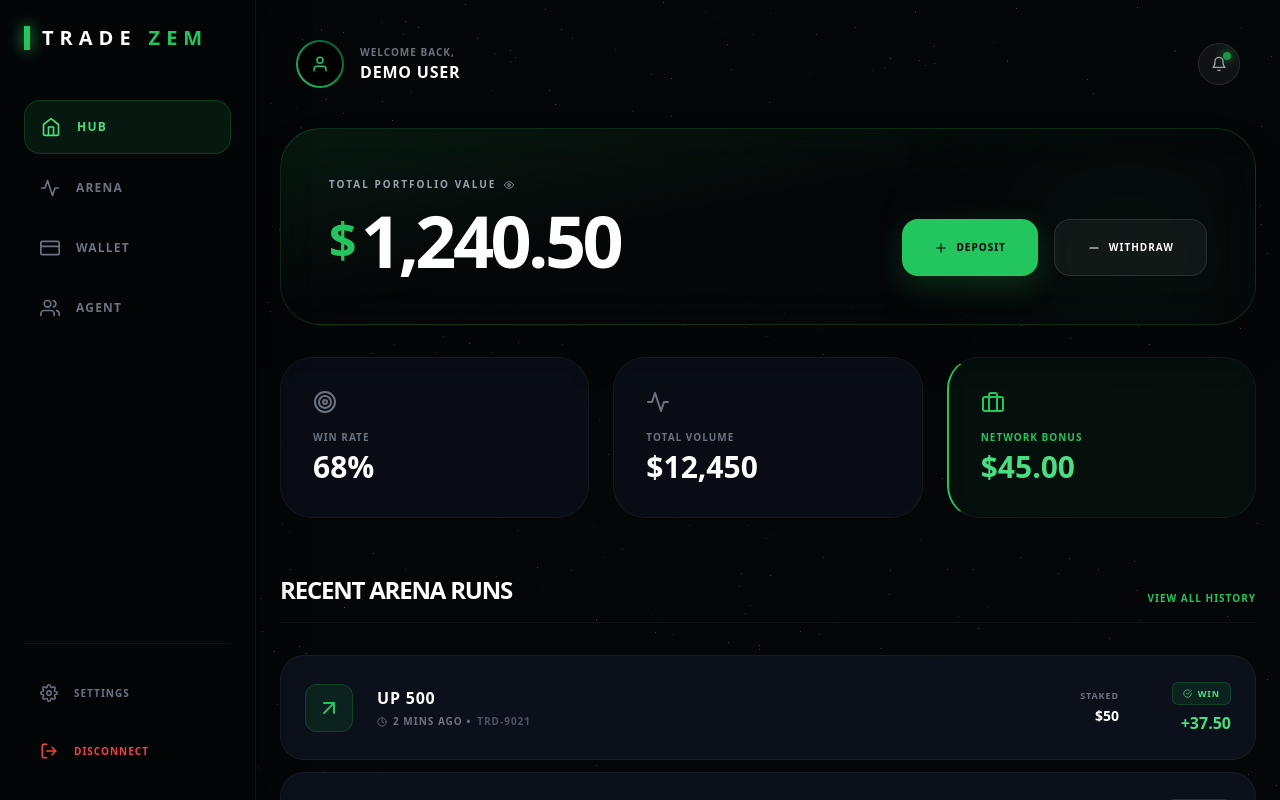
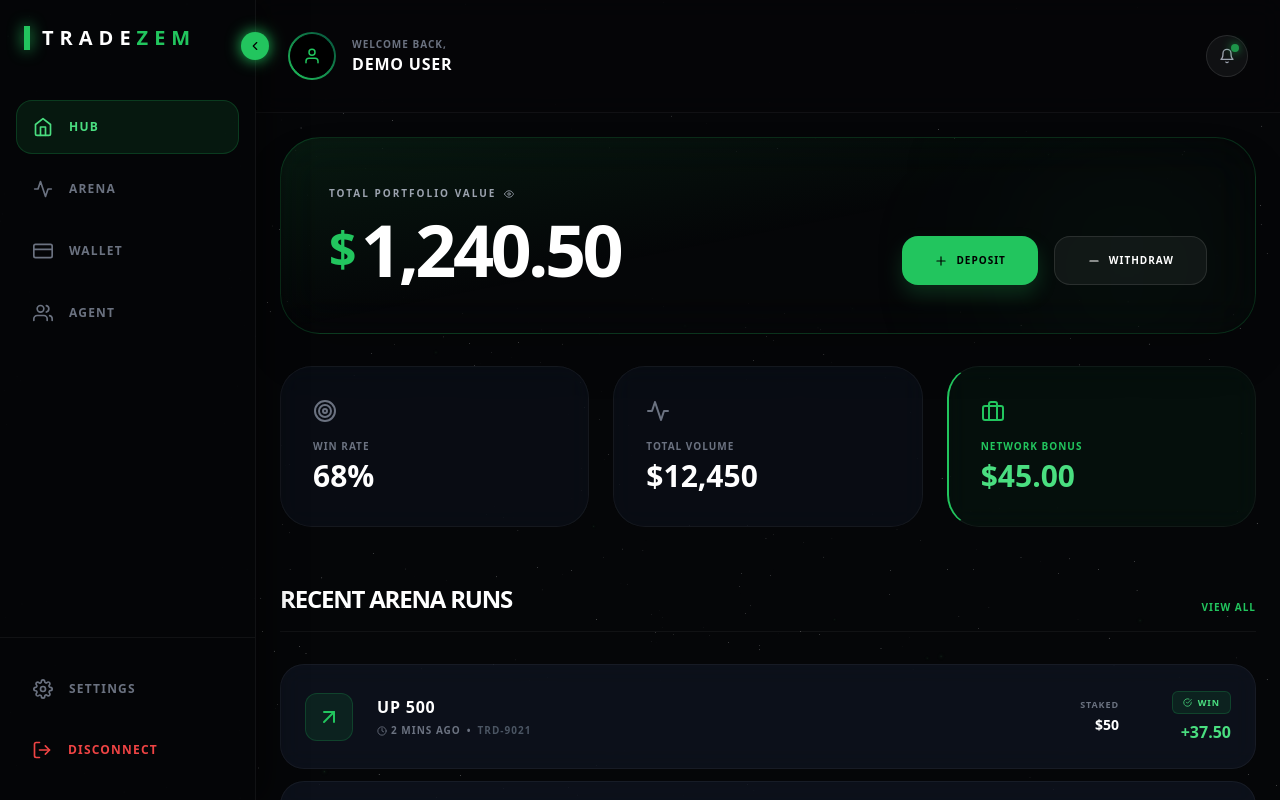
Before and after one commit to marksluistechnologies/trade-zem, a Next.js app: page /dashboard in a window 1280 px wide. Built offline with nearby package versions, Linux system fonts and the light colour scheme.

Commit message:
Fixed missing FiWallet icon in dashboard

```diff
--- a/src/app/dashboard/page.js
+++ b/src/app/dashboard/page.js
@@ -1,7 +1,7 @@
 "use client";
 
 import React, { useState } from 'react';
-import { motion } from 'framer-motion';
+import { motion, AnimatePresence } from 'framer-motion';
 import { Canvas } from '@react-three/fiber';
 import { Stars, Sparkles } from '@react-three/drei';
 import Link from 'next/link';
@@ -9,7 +9,8 @@ import {
   FiHome, FiActivity, FiCreditCard, FiUsers, FiUser,
   FiArrowUpRight, FiArrowDownLeft, FiClock,
   FiCheckCircle, FiXCircle, FiBell, FiPlus, FiMinus,
-  FiEye, FiTarget, FiBriefcase, FiLogOut, FiSettings
+  FiEye, FiTarget, FiBriefcase, FiLogOut, FiSettings,
+  FiChevronLeft, FiChevronRight, FiMenu
 } from 'react-icons/fi';
 
 // --- Shared Badge Component ---
@@ -28,6 +29,9 @@ const Badge = ({ children, type = 'neutral' }) => {
 };
 
 export default function Dashboard() {
+  // Sidebar State for Desktop
+  const [isSidebarOpen, setIsSidebarOpen] = useState(true);
+
   // Mock Data for UI
   const userData = {
     balance: "1,240.50",
@@ -56,56 +60,83 @@ export default function Dashboard() {
       </div>
 
       {/* ============================================================== */}
-      {/* 1. DESKTOP SIDEBAR (Hidden on Mobile)                          */}
+      {/* 1. DESKTOP SIDEBAR (Collapsible)                               */}
       {/* ============================================================== */}
-      <aside className="fixed left-0 top-0 h-full w-64 bg-[#050608]/90 backdrop-blur-2xl border-r border-white/5 z-50 hidden md:flex flex-col p-6 shadow-[10px_0_30px_rgba(0,0,0,0.5)]">
+      <motion.aside
+        initial={false}
+        animate={{ width: isSidebarOpen ? 256 : 80 }} // 256px (w-64) or 80px
+        className="fixed left-0 top-0 h-full bg-[#050608]/90 backdrop-blur-2xl border-r border-white/5 z-50 hidden md:flex flex-col py-6 shadow-[10px_0_30px_rgba(0,0,0,0.5)]"
+      >
+
+        {/* Sidebar Toggle Button */}
+        <button
+          onClick={() => setIsSidebarOpen(!isSidebarOpen)}
+          className="absolute -right-3.5 top-8 w-7 h-7 bg-green-500 text-black rounded-full flex items-center justify-center hover:scale-110 transition-transform shadow-[0_0_15px_#22c55e]"
+        >
+          {isSidebarOpen ? <FiChevronLeft className="text-sm" /> : <FiChevronRight className="text-sm" />}
+        </button>
 
         {/* Brand Logo */}
-        <Link href="/" className="text-xl font-black tracking-[0.3em] flex items-center gap-3 mb-12 hover:opacity-80 transition-opacity">
-          <div className="w-1.5 h-6 bg-green-500 shadow-[0_0_15px_#22c55e]" />
-          TRADE<span className="text-green-500">ZEM</span>
-        </Link>
+        <div className={`px-6 mb-12 flex items-center ${isSidebarOpen ? 'justify-start' : 'justify-center'}`}>
+          <Link href="/" className="flex items-center gap-3 hover:opacity-80 transition-opacity">
+            <div className="w-1.5 h-6 bg-green-500 shadow-[0_0_15px_#22c55e] flex-none" />
+            <AnimatePresence>
+              {isSidebarOpen && (
+                <motion.span
+                  initial={{ opacity: 0, width: 0 }}
+                  animate={{ opacity: 1, width: 'auto' }}
+                  exit={{ opacity: 0, width: 0 }}
+                  className="text-xl font-black tracking-[0.3em] overflow-hidden whitespace-nowrap"
+                >
+                  TRADE<span className="text-green-500">ZEM</span>
+                </motion.span>
+              )}
+            </AnimatePresence>
+          </Link>
+        </div>
 
         {/* Navigation Links */}
-        <nav className="flex-1 space-y-2">
-          <Link href="/dashboard" className="flex items-center gap-4 p-4 rounded-2xl bg-green-500/10 text-green-400 border border-green-500/20 transition-all">
-            <FiHome className="text-xl" />
-            <span className="text-xs font-black uppercase tracking-widest">Hub</span>
-          </Link>
-          <Link href="#arena" className="flex items-center gap-4 p-4 rounded-2xl text-gray-500 hover:text-white hover:bg-white/5 transition-all">
-            <FiActivity className="text-xl" />
-            <span className="text-xs font-black uppercase tracking-widest">Arena</span>
-          </Link>
-          <Link href="#wallet" className="flex items-center gap-4 p-4 rounded-2xl text-gray-500 hover:text-white hover:bg-white/5 transition-all">
-            <FiCreditCard className="text-xl" />
-            <span className="text-xs font-black uppercase tracking-widest">Wallet</span>
-          </Link>
-          <Link href="#expert" className="flex items-center gap-4 p-4 rounded-2xl text-gray-500 hover:text-white hover:bg-white/5 transition-all">
-            <FiUsers className="text-xl" />
-            <span className="text-xs font-black uppercase tracking-widest">Agent</span>
-          </Link>
+        <nav className="flex-1 space-y-2 px-4">
+          <SidebarItem href="/dashboard" icon={<FiHome />} text="Hub" active isOpen={isSidebarOpen} />
+          <SidebarItem href="#arena" icon={<FiActivity />} text="Arena" isOpen={isSidebarOpen} />
+          <SidebarItem href="#wallet" icon={<FiCreditCard />} text="Wallet" isOpen={isSidebarOpen} />
+          <SidebarItem href="#expert" icon={<FiUsers />} text="Agent" isOpen={isSidebarOpen} />
         </nav>
 
         {/* Footer Actions in Sidebar */}
-        <div className="mt-auto border-t border-white/5 pt-6 space-y-2">
-          <Link href="#settings" className="flex items-center gap-4 p-4 rounded-2xl text-gray-500 hover:text-white hover:bg-white/5 transition-all">
-            <FiSettings className="text-lg" />
-            <span className="text-[10px] font-black uppercase tracking-widest">Settings</span>
-          </Link>
-          <button className="w-full flex items-center gap-4 p-4 rounded-2xl text-red-500 hover:bg-red-500/10 transition-all text-left">
-            <FiLogOut className="text-lg" />
-            <span className="text-[10px] font-black uppercase tracking-widest">Disconnect</span>
+        <div className="mt-auto border-t border-white/5 pt-6 px-4 space-y-2">
+          <SidebarItem href="#settings" icon={<FiSettings />} text="Settings" isOpen={isSidebarOpen} />
+          <button className={`w-full flex items-center gap-4 p-4 rounded-2xl text-red-500 hover:bg-red-500/10 transition-all ${isSidebarOpen ? 'justify-start px-4' : 'justify-center px-0'}`}>
+            <FiLogOut className="text-xl flex-none" />
+            <AnimatePresence>
+              {isSidebarOpen && (
+                <motion.span
+                  initial={{ opacity: 0, width: 0 }}
+                  animate={{ opacity: 1, width: 'auto' }}
+                  exit={{ opacity: 0, width: 0 }}
+                  className="text-xs font-black uppercase tracking-widest overflow-hidden whitespace-nowrap text-left"
+                >
+                  Disconnect
+                </motion.span>
+              )}
+            </AnimatePresence>
           </button>
         </div>
-      </aside>
+      </motion.aside>
 
       {/* ============================================================== */}
-      {/* 2. MAIN CONTENT AREA (Pushed right on Desktop)                 */}
+      {/* 2. MAIN CONTENT AREA (Pushed right dynamically on Desktop)     */}
       {/* ============================================================== */}
-      <div className="flex-1 w-full relative z-10 md:ml-64 pb-24 md:pb-12 overflow-y-auto h-screen custom-scrollbar">
+      <motion.div
+        layout
+        initial={false}
+        animate={{ marginLeft: isSidebarOpen ? 256 : 80 }}
+        className="flex-1 w-full relative z-10 pb-24 md:pb-12 overflow-y-auto h-screen custom-scrollbar ml-0 md:ml-64" // default ml-0 for mobile, framer handles desktop
+      >
 
         {/* Top Header */}
-        <header className="p-6 md:p-10 flex justify-between items-center border-b border-white/5 md:border-none bg-[#050608]/80 md:bg-transparent backdrop-blur-md md:backdrop-blur-none sticky top-0 z-40">
+        <header className="p-6 md:p-8 flex justify-between items-center border-b border-white/5 bg-[#050608]/80 backdrop-blur-md sticky top-0 z-40">
+
           <div className="flex items-center gap-4">
             <div className="w-10 h-10 md:w-12 md:h-12 rounded-full bg-gradient-to-tr from-green-500 to-emerald-900 p-[2px]">
               <div className="w-full h-full bg-black rounded-full flex items-center justify-center border border-black overflow-hidden">
@@ -117,68 +148,74 @@ export default function Dashboard() {
               <p className="text-sm md:text-base font-black uppercase tracking-wider">Demo User</p>
             </div>
           </div>
-          <button className="relative p-3 rounded-full bg-white/5 border border-white/10 hover:bg-white/10 transition-colors">
-            <FiBell className="text-gray-400" />
-            <span className="absolute top-2 right-2 w-2 h-2 bg-green-500 rounded-full animate-pulse shadow-[0_0_10px_#22c55e]"></span>
-          </button>
+
+          <div className="flex items-center gap-4">
+            <button className="relative p-3 rounded-full bg-white/5 border border-white/10 hover:bg-white/10 transition-colors">
+              <FiBell className="text-gray-400 text-sm md:text-base" />
+              <span className="absolute top-2 right-2 w-2 h-2 bg-green-500 rounded-full animate-pulse shadow-[0_0_10px_#22c55e]"></span>
+            </button>
+          </div>
         </header>
 
         {/* Dashboard Content */}
-        <main className="max-w-6xl mx-auto px-6 space-y-8">
+        <main className="max-w-6xl mx-auto px-4 sm:px-6 mt-6 space-y-6 md:space-y-8">
 
           {/* Portfolio / Balance Card */}
           <motion.div
             initial={{ opacity: 0, y: 20 }}
             animate={{ opacity: 1, y: 0 }}
-            className="p-8 md:p-12 rounded-[2.5rem] bg-gradient-to-br from-green-500/10 via-transparent to-transparent border border-green-500/20 backdrop-blur-xl shadow-2xl relative overflow-hidden"
+            className="p-6 sm:p-8 md:p-12 rounded-[2rem] md:rounded-[2.5rem] bg-gradient-to-br from-green-500/10 via-transparent to-transparent border border-green-500/20 backdrop-blur-xl shadow-2xl relative overflow-hidden"
           >
-            <div className="absolute top-0 right-0 w-64 h-64 bg-green-500/5 rounded-full blur-[80px]"></div>
+            <div className="absolute top-0 right-0 w-48 md:w-64 h-48 md:h-64 bg-green-500/5 rounded-full blur-[60px] md:blur-[80px] pointer-events-none"></div>
 
-            <div className="flex flex-col lg:flex-row justify-between items-start lg:items-end gap-8 relative z-10">
-              <div>
-                <p className="text-[10px] text-gray-400 font-bold uppercase tracking-[0.2em] mb-3 flex items-center gap-2">
+            <div className="flex flex-col lg:flex-row justify-between items-start lg:items-end gap-6 md:gap-8 relative z-10">
+
+              <div className="w-full">
+                <p className="text-[10px] text-gray-400 font-bold uppercase tracking-[0.2em] mb-2 md:mb-3 flex items-center gap-2">
                   Total Portfolio Value <FiEye className="cursor-pointer hover:text-white transition-colors" />
                 </p>
-                <h1 className="text-5xl md:text-7xl font-black tracking-tighter flex items-center gap-2">
-                  <span className="text-green-500 text-4xl md:text-5xl">$</span>{userData.balance}
+                <h1 className="text-4xl sm:text-5xl md:text-7xl font-black tracking-tighter flex items-center gap-1 md:gap-2 truncate">
+                  <span className="text-green-500 text-3xl sm:text-4xl md:text-5xl">$</span>{userData.balance}
                 </h1>
               </div>
 
-              <div className="flex w-full lg:w-auto gap-4">
-                <button className="flex-1 lg:flex-none flex items-center justify-center gap-2 px-8 py-5 bg-green-500 text-black font-black rounded-2xl uppercase tracking-widest text-[10px] hover:bg-green-400 transition-all shadow-[0_10px_30px_rgba(34,197,94,0.2)]">
-                  <FiPlus className="text-sm" /> Deposit
+              {/* FIXED: Mobile Button Layout using Grid */}
+              <div className="w-full lg:w-auto grid grid-cols-2 gap-3 sm:gap-4 lg:flex">
+                <button className="flex items-center justify-center gap-1.5 sm:gap-2 py-4 px-2 sm:px-6 lg:px-8 bg-green-500 text-black font-black rounded-xl sm:rounded-2xl uppercase tracking-widest text-[9px] sm:text-[10px] hover:bg-green-400 transition-all shadow-[0_10px_20px_rgba(34,197,94,0.2)] whitespace-nowrap">
+                  <FiPlus className="text-sm flex-none" /> Deposit
                 </button>
-                <button className="flex-1 lg:flex-none flex items-center justify-center gap-2 px-8 py-5 bg-white/5 border border-white/10 text-white font-black rounded-2xl uppercase tracking-widest text-[10px] hover:bg-white/10 transition-all">
-                  <FiMinus className="text-sm" /> Withdraw
+                <button className="flex items-center justify-center gap-1.5 sm:gap-2 py-4 px-2 sm:px-6 lg:px-8 bg-white/5 border border-white/10 text-white font-black rounded-xl sm:rounded-2xl uppercase tracking-widest text-[9px] sm:text-[10px] hover:bg-white/10 transition-all whitespace-nowrap">
+                  <FiMinus className="text-sm flex-none" /> Withdraw
                 </button>
               </div>
+
             </div>
           </motion.div>
 
           {/* Quick Stats Grid */}
-          <div className="grid grid-cols-2 lg:grid-cols-3 gap-4 md:gap-6">
-            <div className="p-6 md:p-8 rounded-[2rem] bg-gray-900/40 border border-white/5 backdrop-blur-md">
-              <FiTarget className="text-2xl text-gray-500 mb-4" />
-              <p className="text-[10px] text-gray-500 font-bold uppercase tracking-widest mb-1">Win Rate</p>
-              <p className="text-2xl md:text-3xl font-black text-white">{userData.winRate}</p>
+          <div className="grid grid-cols-2 lg:grid-cols-3 gap-3 sm:gap-4 md:gap-6">
+            <div className="p-5 sm:p-6 md:p-8 rounded-2xl sm:rounded-[2rem] bg-gray-900/40 border border-white/5 backdrop-blur-md">
+              <FiTarget className="text-xl sm:text-2xl text-gray-500 mb-3 md:mb-4" />
+              <p className="text-[9px] sm:text-[10px] text-gray-500 font-bold uppercase tracking-widest mb-1">Win Rate</p>
+              <p className="text-xl sm:text-2xl md:text-3xl font-black text-white">{userData.winRate}</p>
             </div>
-            <div className="p-6 md:p-8 rounded-[2rem] bg-gray-900/40 border border-white/5 backdrop-blur-md">
-              <FiActivity className="text-2xl text-gray-500 mb-4" />
-              <p className="text-[10px] text-gray-500 font-bold uppercase tracking-widest mb-1">Total Volume</p>
-              <p className="text-2xl md:text-3xl font-black text-white">{userData.totalVolume}</p>
+            <div className="p-5 sm:p-6 md:p-8 rounded-2xl sm:rounded-[2rem] bg-gray-900/40 border border-white/5 backdrop-blur-md">
+              <FiActivity className="text-xl sm:text-2xl text-gray-500 mb-3 md:mb-4" />
+              <p className="text-[9px] sm:text-[10px] text-gray-500 font-bold uppercase tracking-widest mb-1">Total Volume</p>
+              <p className="text-xl sm:text-2xl md:text-3xl font-black text-white truncate">{userData.totalVolume}</p>
             </div>
-            <div className="col-span-2 lg:col-span-1 p-6 md:p-8 rounded-[2rem] bg-green-500/5 border border-white/5 backdrop-blur-md lg:border-l-2 lg:border-l-green-500">
-              <FiBriefcase className="text-2xl text-green-500 mb-4" />
-              <p className="text-[10px] text-green-500 font-bold uppercase tracking-widest mb-1">Network Bonus</p>
-              <p className="text-2xl md:text-3xl font-black text-green-400">{userData.networkBonus}</p>
+            <div className="col-span-2 lg:col-span-1 p-5 sm:p-6 md:p-8 rounded-2xl sm:rounded-[2rem] bg-green-500/5 border border-white/5 backdrop-blur-md lg:border-l-2 lg:border-l-green-500 flex flex-col justify-center">
+              <FiBriefcase className="text-xl sm:text-2xl text-green-500 mb-3 md:mb-4 hidden lg:block" />
+              <p className="text-[9px] sm:text-[10px] text-green-500 font-bold uppercase tracking-widest mb-1">Network Bonus</p>
+              <p className="text-xl sm:text-2xl md:text-3xl font-black text-green-400 truncate">{userData.networkBonus}</p>
             </div>
           </div>
 
           {/* Recent History */}
-          <div className="pt-6">
-            <div className="flex justify-between items-end mb-8 border-b border-white/5 pb-4">
-              <h2 className="text-2xl font-black uppercase tracking-tighter">Recent Arena Runs</h2>
-              <Link href="#" className="text-[10px] font-black text-green-500 uppercase tracking-widest hover:text-white transition-colors">View All History</Link>
+          <div className="pt-4 md:pt-6">
+            <div className="flex justify-between items-end mb-6 md:mb-8 border-b border-white/5 pb-4">
+              <h2 className="text-xl md:text-2xl font-black uppercase tracking-tighter">Recent Arena Runs</h2>
+              <Link href="#" className="text-[9px] sm:text-[10px] font-black text-green-500 uppercase tracking-widest hover:text-white transition-colors">View All</Link>
             </div>
 
             <div className="space-y-3">
@@ -188,30 +225,32 @@ export default function Dashboard() {
                   animate={{ opacity: 1, x: 0 }}
                   transition={{ delay: index * 0.1 }}
                   key={bet.id}
-                  className="p-5 md:p-6 rounded-[1.5rem] bg-gray-900/60 border border-white/5 backdrop-blur-md flex justify-between items-center hover:border-green-500/30 transition-all group"
+                  className="p-4 sm:p-5 md:p-6 rounded-2xl sm:rounded-[1.5rem] bg-gray-900/60 border border-white/5 backdrop-blur-md flex justify-between items-center hover:border-green-500/30 transition-all group"
                 >
-                  <div className="flex items-center gap-4 md:gap-6">
-                    <div className={`w-12 h-12 rounded-xl flex items-center justify-center flex-none ${bet.status === 'WIN' ? 'bg-green-500/10 text-green-500 border border-green-500/20' : 'bg-red-500/10 text-red-500 border border-red-500/20'}`}>
-                      {bet.status === 'WIN' ? <FiArrowUpRight className="text-2xl" /> : <FiArrowDownLeft className="text-2xl" />}
+                  <div className="flex items-center gap-3 sm:gap-4 md:gap-6">
+                    <div className={`w-10 h-10 sm:w-12 sm:h-12 rounded-xl flex items-center justify-center flex-none ${bet.status === 'WIN' ? 'bg-green-500/10 text-green-500 border border-green-500/20' : 'bg-red-500/10 text-red-500 border border-red-500/20'}`}>
+                      {bet.status === 'WIN' ? <FiArrowUpRight className="text-lg sm:text-2xl" /> : <FiArrowDownLeft className="text-lg sm:text-2xl" />}
                     </div>
                     <div>
-                      <h4 className="text-sm md:text-base font-black uppercase tracking-wider group-hover:text-white transition-colors">{bet.market}</h4>
-                      <p className="text-[9px] md:text-[10px] text-gray-500 font-bold uppercase tracking-widest flex items-center gap-1.5 mt-1">
-                        <FiClock /> {bet.time} • <span className="text-gray-600">{bet.id}</span>
+                      <h4 className="text-xs sm:text-sm md:text-base font-black uppercase tracking-wider group-hover:text-white transition-colors">{bet.market}</h4>
+                      <p className="text-[8px] sm:text-[9px] md:text-[10px] text-gray-500 font-bold uppercase tracking-widest flex flex-col sm:flex-row sm:items-center gap-0.5 sm:gap-1.5 mt-1">
+                        <span className="flex items-center gap-1"><FiClock className="flex-none"/> {bet.time}</span>
+                        <span className="hidden sm:inline">•</span>
+                        <span className="text-gray-600">{bet.id}</span>
                       </p>
                     </div>
                   </div>
 
-                  <div className="text-right flex items-center gap-8">
+                  <div className="text-right flex items-center gap-4 sm:gap-8">
                     <div className="hidden sm:block text-right">
-                      <p className="text-[9px] text-gray-500 font-bold uppercase tracking-widest mb-1">Staked</p>
-                      <p className="text-sm font-black text-white">${bet.amount}</p>
+                      <p className="text-[8px] sm:text-[9px] text-gray-500 font-bold uppercase tracking-widest mb-1">Staked</p>
+                      <p className="text-xs sm:text-sm font-black text-white">${bet.amount}</p>
                     </div>
-                    <div className="text-right min-w-[80px]">
+                    <div className="text-right min-w-[70px] sm:min-w-[80px]">
                       <Badge type={bet.status === 'WIN' ? 'success' : 'danger'}>
                         {bet.status === 'WIN' ? <FiCheckCircle /> : <FiXCircle />} {bet.status}
                       </Badge>
-                      <p className={`text-base font-black mt-1.5 ${bet.status === 'WIN' ? 'text-green-400' : 'text-red-400'}`}>
+                      <p className={`text-sm sm:text-base font-black mt-1.5 ${bet.status === 'WIN' ? 'text-green-400' : 'text-red-400'}`}>
                         {bet.profit}
                       </p>
                     </div>
@@ -221,7 +260,7 @@ export default function Dashboard() {
             </div>
           </div>
         </main>
-      </div>
+      </motion.div>
 
       {/* ============================================================== */}
       {/* 3. MOBILE BOTTOM NAV (Hidden on Desktop)                       */}
@@ -240,7 +279,7 @@ export default function Dashboard() {
           </Link>
 
           {/* Trade Button (Center Highlight) */}
-          <Link href="#trade" className="relative -top-5 w-14 h-14 bg-green-500 rounded-full flex items-center justify-center text-black font-black shadow-[0_10px_30px_rgba(34,197,94,0.4)] hover:scale-105 transition-transform">
+          <Link href="#trade" className="relative -top-5 w-14 h-14 bg-green-500 rounded-full flex items-center justify-center text-black font-black shadow-[0_10px_30px_rgba(34,197,94,0.4)] hover:scale-105 transition-transform flex-none">
             <FiPlus className="text-2xl" />
           </Link>
 
@@ -260,3 +299,31 @@ export default function Dashboard() {
     </div>
   );
 }
+
+// Helper Component for Sidebar Items (to handle expanded/collapsed state cleanly)
+function SidebarItem({ href, icon, text, active, isOpen }) {
+  return (
+    <Link
+      href={href}
+      className={`flex items-center gap-4 p-4 rounded-2xl transition-all ${
+        active
+          ? 'bg-green-500/10 text-green-400 border border-green-500/20'
+          : 'text-gray-500 hover:text-white hover:bg-white/5 border border-transparent'
+      } ${isOpen ? 'justify-start px-4' : 'justify-center px-0'}`}
+    >
+      <div className="text-xl flex-none">{icon}</div>
+      <AnimatePresence>
+        {isOpen && (
+          <motion.span
+            initial={{ opacity: 0, width: 0 }}
+            animate={{ opacity: 1, width: 'auto' }}
+            exit={{ opacity: 0, width: 0 }}
+            className="text-xs font-black uppercase tracking-widest overflow-hidden whitespace-nowrap"
+          >
+            {text}
+          </motion.span>
+        )}
+      </AnimatePresence>
+    </Link>
+  );
+}
```
